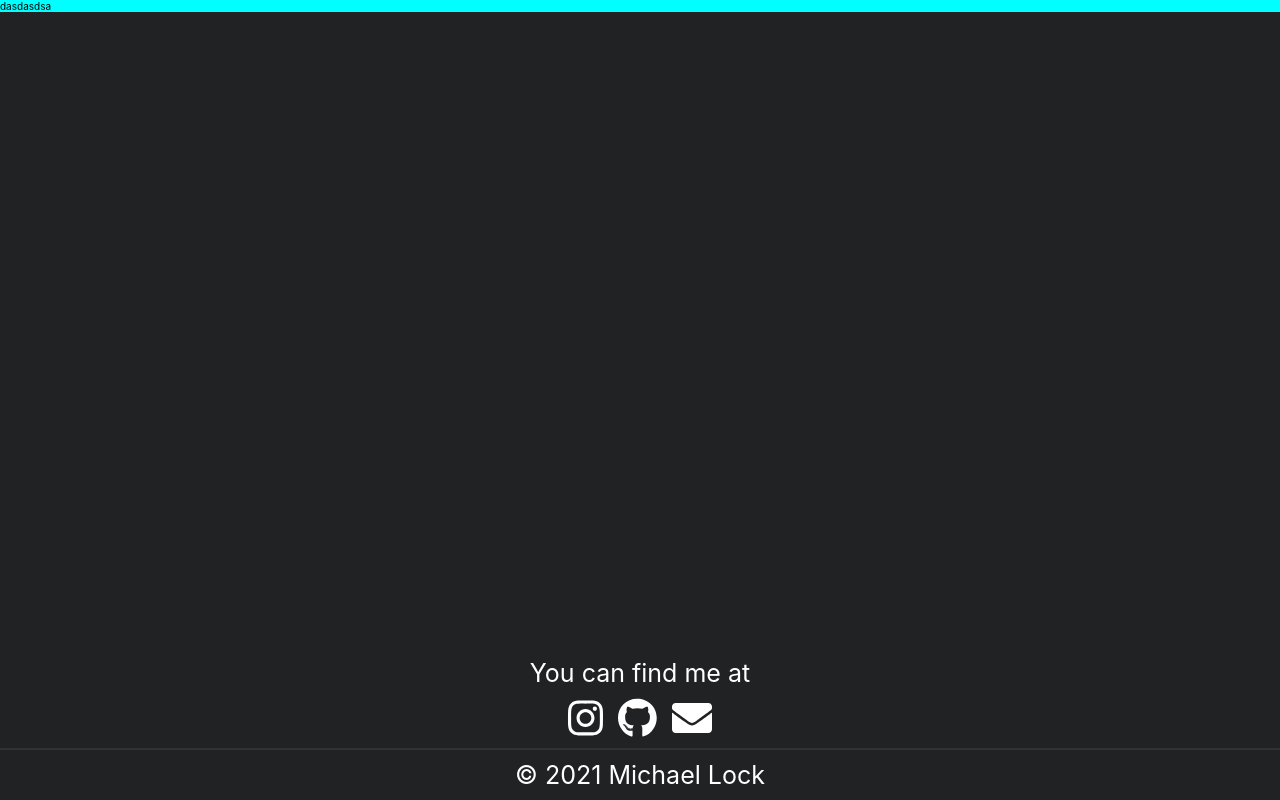
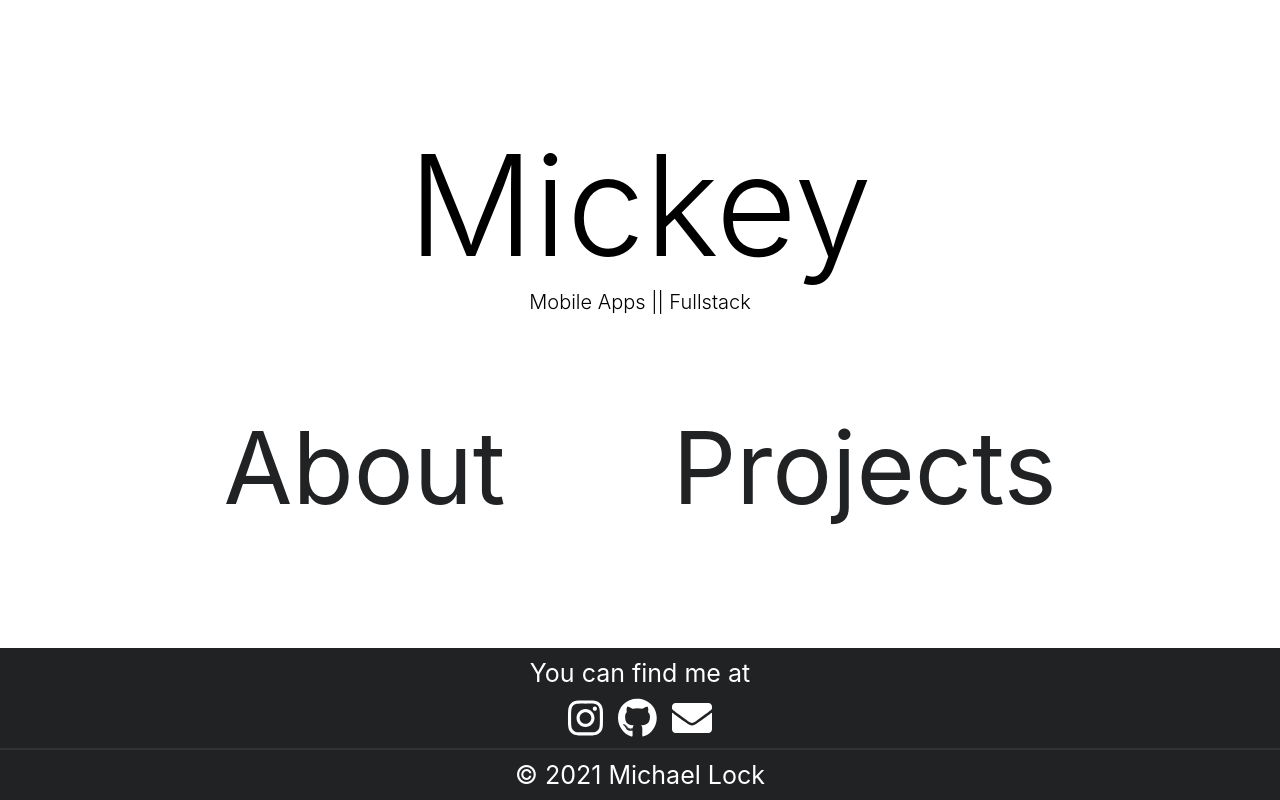
Before and after one commit to thelockymichael/mickeylock-own-website, a React (Create React App) app in the folder client/: page / in a window 1280 px wide. Built offline with nearby package versions, Linux system fonts and the light colour scheme.

Commit message:
hardcoded lorem ipsum text and cv image

```diff
--- a/client/src/App.tsx
+++ b/client/src/App.tsx
@@ -22,14 +22,9 @@ import { faGithub, faInstagram } from "@fortawesome/free-brands-svg-icons";
 import { faEnvelope } from "@fortawesome/free-solid-svg-icons";
 
 const FooterContainer = styled.div`
-  /* position: fixed;
-  left: 0;
-  width: 100%;
-  bottom: 0; */
-
   flex: 0 1 40px;
   bottom: 0;
-  position: fixed;
+  left: 0;
   width: 100%;
 `;
 
@@ -67,13 +62,13 @@ const Breakline = styled.div`
 
 const Wrapper = styled.div`
   display: flex;
-  flex: 1 1 auto;
+  flex-flow: column;
   height: 100%;
 `;
 
 const Content = styled.div`
   flex: 1 1 auto;
-  background-color: aqua;
+  background-color: ${primaryColor};
 `;
 
 const App: React.FC<{}> = () => {
@@ -84,7 +79,7 @@ const App: React.FC<{}> = () => {
     <Router>
       <Wrapper>
         <Content>
-          {/* <Switch>
+          <Switch>
             {routes.map((route, index) => {
               return (
                 <Route
@@ -101,8 +96,7 @@ const App: React.FC<{}> = () => {
                 />
               );
             })}
-          </Switch> */}
-          dasdasdsa
+          </Switch>
         </Content>
 
         <FooterContainer>
--- a/client/src/index.css
+++ b/client/src/index.css
@@ -1,6 +1,9 @@
 @import url("https://fonts.googleapis.com/css2?family=Roboto:wght@100;400;500;700&display=swap");
 
 /* Start Global */
+#root {
+  height: 100%;
+}
 
 code {
   font-family: source-code-pro, Menlo, Monaco, Consolas, "Courier New",
@@ -33,6 +36,7 @@ html {
 body {
   background-color: #212224;
   /* background: url('images/sitebg.jpg') no-repeat center fixed; */
+  background-size: cover;
   font-family: -apple-system, BlinkMacSystemFont, "Roboto", "Segoe UI", "Roboto",
     "Oxygen", "Ubuntu", "Cantarell", "Fira Sans", "Droid Sans", "Helvetica Neue",
     sans-serif;
@@ -44,20 +48,3 @@ p {
   font-size: 1.8rem;
   font-weight: 300;
 }
-
-/* body,
-html {
-  font-family: "Roboto", sans-serif;
-}
-
-body {
-  margin: 0;
-
-  -webkit-font-smoothing: antialiased;
-  -moz-osx-font-smoothing: grayscale;
-}
-
-code {
-  font-family: source-code-pro, Menlo, Monaco, Consolas, "Courier New",
-    monospace;
-} */
--- a/client/src/pages/about.tsx
+++ b/client/src/pages/about.tsx
@@ -1,25 +1,26 @@
 import React, { useEffect } from "react";
 import IPage from "../interfaces/page";
 import logging from "../config/logging";
-import { Link, RouteComponentProps } from "react-router-dom";
+import { Link } from "react-router-dom";
+
 import styled from "styled-components";
 
 import { primaryColor, primaryText, secondaryColor } from "../colors/colors";
 
-const AboutPage: React.FC<IPage & RouteComponentProps<any>> = (props) => {
-  useEffect(() => {
-    logging.info(`Loading ${props.name}`);
-  }, [props.name]);
-
 const Wrapper = styled.div`
-    height: 70rem;
+  height: 100%;
   background-color: ${primaryColor};
-    flex-direction: column;
   display: flex;
   justify-content: center;
-    @media (max-width: 768px) {
-      height: 60rem;
-    }
+  align-items: center;
+`;
+
+const Container = styled.div`
+  display: flex;
+  height: 50rem;
+  width: 100rem;
+  justify-content: space-around;
+  flex-direction: column;
 `;
 
 const NavLink = styled(Link)`
@@ -50,6 +51,10 @@ const AboutPage: React.FC<IPage & RouteComponentProps<any>> = (props) => {
   }
 `;
 
+const DescText = styled.p`
+  font-size: 2em;
+`;
+
 /* END */
 
 const GroupContainer = styled.div`
@@ -77,8 +82,14 @@ const AboutPage: React.FC<IPage & RouteComponentProps<any>> = (props) => {
   flex: 1;
 `;
 
+const AboutPage: React.FC<IPage> = (props) => {
+  useEffect(() => {
+    logging.info(`Loading ${props.name}`);
+  }, [props.name]);
+
   return (
     <Wrapper>
+      <Container>
         <NameContainer>
           <NameText>About</NameText>
         </NameContainer>
@@ -86,19 +97,19 @@ const AboutPage: React.FC<IPage & RouteComponentProps<any>> = (props) => {
           <TextContainer>
             <p>
               Lorem ipsum dolor sit amet, consectetur adipiscing elit. Fusce sed
-            enim eros. Aliquam tempus turpis ac sem commodo, vitae pharetra ante
-            mollis. Aliquam suscipit vehicula neque eu accumsan. Aliquam erat
-            volutpat. Nam consectetur fermentum pretium. Mauris et tellus risus.
-            Pellentesque sit amet imperdiet massa. Vestibulum lacinia malesuada
-            elit, ut auctor ligula maximus nec. Donec efficitur, augue ac
-            laoreet porta, eros risus aliquam purus, sit amet semper purus ex
-            condimentum nunc. Donec finibus ac ligula quis porttitor. Aenean
-            turpis metus, molestie a lectus quis, fermentum molestie neque.
-            Nulla orci ex, mattis nec enim ac, varius venenatis velit. Nunc
-            molestie bibendum velit, id elementum quam rutrum vel. Nam pretium
-            neque et ligula luctus consectetur. Donec volutpat nibh mi, egestas
-            accumsan urna interdum a. Duis ac pellentesque leo, quis viverra
-            sapien.
+              enim eros. Aliquam tempus turpis ac sem commodo, vitae pharetra
+              ante mollis. Aliquam suscipit vehicula neque eu accumsan. Aliquam
+              erat volutpat. Nam consectetur fermentum pretium. Mauris et tellus
+              risus. Pellentesque sit amet imperdiet massa. Vestibulum lacinia
+              malesuada elit, ut auctor ligula maximus nec. Donec efficitur,
+              augue ac laoreet porta, eros risus aliquam purus, sit amet semper
+              purus ex condimentum nunc. Donec finibus ac ligula quis porttitor.
+              Aenean turpis metus, molestie a lectus quis, fermentum molestie
+              neque. Nulla orci ex, mattis nec enim ac, varius venenatis velit.
+              Nunc molestie bibendum velit, id elementum quam rutrum vel. Nam
+              pretium neque et ligula luctus consectetur. Donec volutpat nibh
+              mi, egestas accumsan urna interdum a. Duis ac pellentesque leo,
+              quis viverra sapien.
             </p>
           </TextContainer>
           <ImageContainer>
@@ -108,6 +119,7 @@ const AboutPage: React.FC<IPage & RouteComponentProps<any>> = (props) => {
             />
           </ImageContainer>
         </GroupContainer>
+      </Container>
     </Wrapper>
   );
 };
--- a/client/src/pages/home.tsx
+++ b/client/src/pages/home.tsx
@@ -8,13 +8,22 @@ import styled from "styled-components";
 import { primaryColor, primaryText, secondaryColor } from "../colors/colors";
 
 const Wrapper = styled.div`
+  height: 100%;
   background-color: ${primaryColor};
-  flex-direction: column;
   display: flex;
   justify-content: center;
+  align-items: center;
   @media (max-width: 768px) {
-    height: 60rem;
+    height: 50rem;
   }
+`;
+
+const Container = styled.div`
+  display: flex;
+  height: 50rem;
+  width: 100rem;
+  justify-content: space-around;
+  flex-direction: column;
 `;
 
 const NavLink = styled(Link)`
@@ -69,6 +78,7 @@ const HomePage: React.FC<IPage> = (props) => {
 
   return (
     <Wrapper>
+      <Container>
         <NameContainer>
           <NameText>Mickey</NameText>
           <DescText>Mobile Apps || Fullstack</DescText>
@@ -81,6 +91,7 @@ const HomePage: React.FC<IPage> = (props) => {
             <NavLink to="/projects"> Projects </NavLink>
           </div>
         </GroupContainer>
+      </Container>
     </Wrapper>
   );
 };
```
Also changed, not shown: 1 other file (tests, documents, lock files or other folders). Lines whose indentation alone changed are shown as unchanged.
